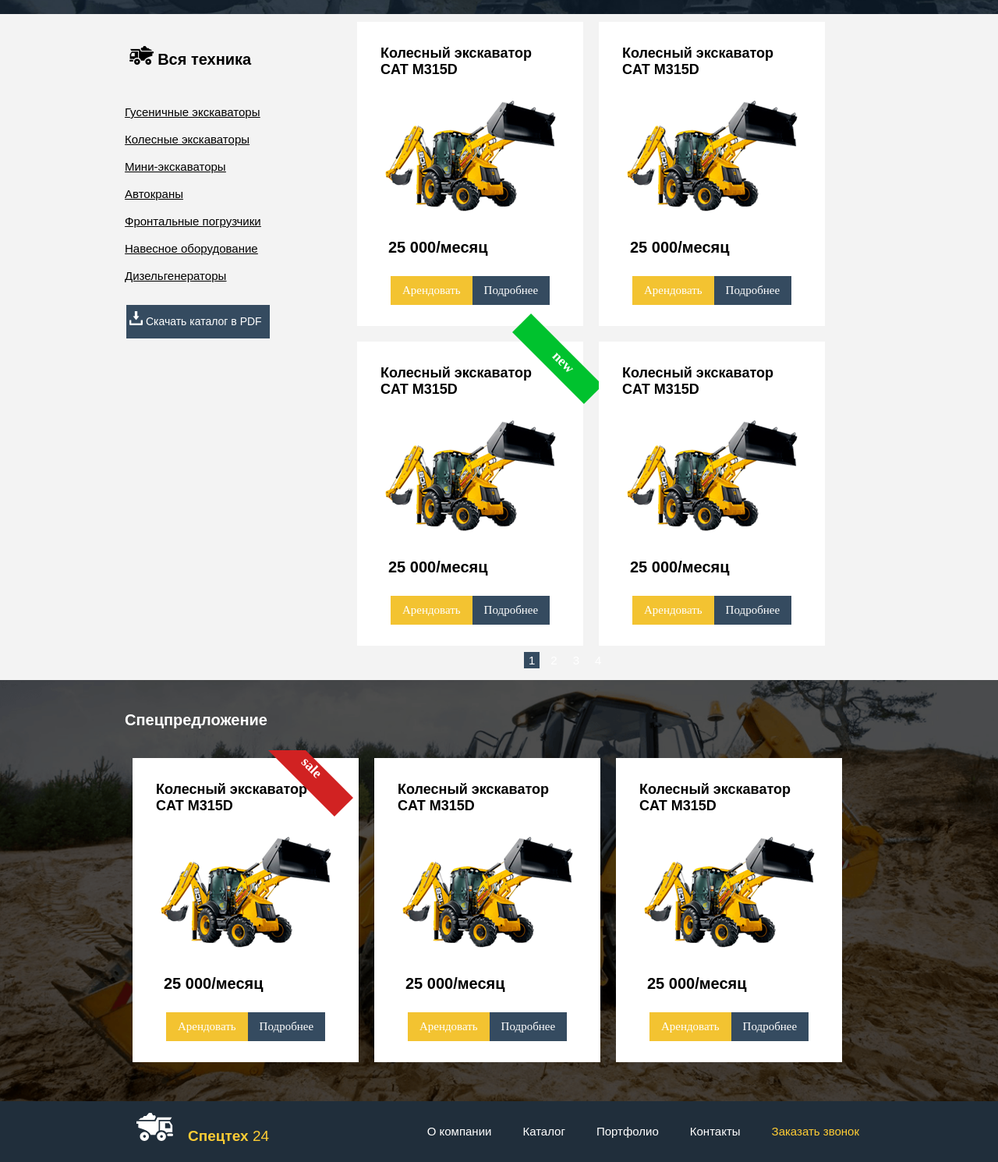
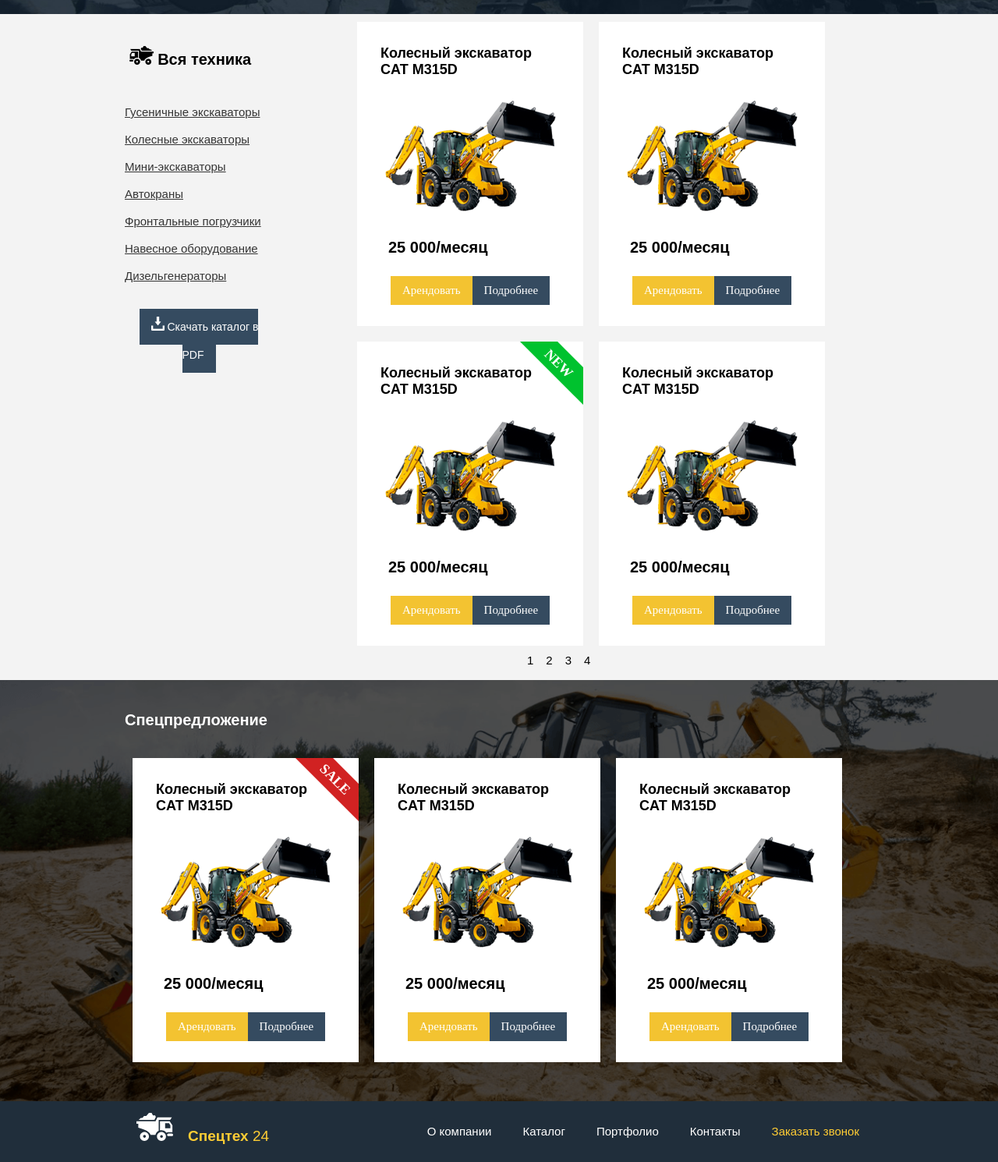
Before and after one commit to Lushii/SpezTech, a plain HTML site: page catalog.html in a window 1280 px wide. Shown: the part 259-1749 px from the top of the page at 78% size. Drawn offline with nearby package versions, Linux system fonts and the light colour scheme.

Commit message:
fixed the points

```diff
--- a/catalog.html
+++ b/catalog.html
@@ -74,22 +74,25 @@
      <div class="row">
 
       <div class="column-technics left">
-      <h2 class="technics-title left">&nbsp<img src="img/truck_toleft.png" alt="">&nbsp<span>Вся техника</span></h2>
-      <ul class="technics-list left">
-  	  <li class="technics-list_item left"><a href="#">Гусеничные экскаваторы</a></li>
+      <h2 class="catalog-technics_title left">&nbsp<img src="img/truck_toleft.png" alt="">&nbsp<span>Вся техника</span></h2>
+      <ul class="catalog-technics_list left">
+  	  <li class="catalog-technics_item left"><a href="#" class="catalog-technics_a">Гусеничные экскаваторы</a></li>
 
-  	  <li class="technics-list_item left"><a href="#"><span>Колесные экскаваторы</a></li>
+  	  <li class="catalog-technics_item left"><a href="#" class="catalog-technics_a"><span>Колесные экскаваторы</a></li>
 
-  	  <li class="technics-list_item left"><a href="#">Мини-экскаваторы</a></li>
-  	  <li class="technics-list_item left"><a href="#">Автокраны</a></li>
-  	  <li class="technics-list_item left"><a href="#">Фронтальные погрузчики</a></li>
-  	  <li class="technics-list_item left"><a href="#">Навесное оборудование</a></li>
-  	  <li class="technics-list_item left"><a href="#">Дизельгенераторы</a></li>
+  	  <li class="catalog-technics_item left"><a href="#" class="catalog-technics_a">Мини-экскаваторы</a></li>
+  	  <li class="catalog-technics_item left"><a href="#" class="catalog-technics_a">Автокраны</a></li>
+  	  <li class="catalog-technics_item left"><a href="#" class="catalog-technics_a">Фронтальные погрузчики</a></li>
+  	  <li class="catalog-technics_item left"><a href="#" class="catalog-technics_a">Навесное оборудование</a></li>
+  	  <li class="catalog-technics_item left"><a href="#" class="catalog-technics_a">Дизельгенераторы</a></li>
 
-      <li class="technics-list_item-download left"><a href="" class="download-catalog">
+
+
+      <div class="technics-list_item-download left"><a href="" class="download-catalog">
       	<img src="img/strelka_downlload.png" alt="">
       	<span>Скачать каталог в PDF</span>
-      </a></li>
+      </a></div>
+
       </ul>
     </div>
 
@@ -127,7 +130,7 @@
    <div class="container">
     <div class="numbering-box">
         <ul class="numbering-list">
-	    <li class="numbering"><a href="#" class="button-numbering">1</a></li>
+	    <li class="numbering active"><a href="#" class="button-numbering">1</a></li>
 	    <li class="numbering"><a href="#" class="button-numbering">2</a></li>
 	    <li class="numbering"><a href="#" class="button-numbering">3</a></li>
 	    <li class="numbering"><a href="#" class="button-numbering">4</a></li>
--- a/css/style.css
+++ b/css/style.css
@@ -101,10 +101,7 @@ border: solid 2px #796e38;
   color: #000;
 }
 
-.page-nav_item_a_current:nth-child(1){
-border: solid 2px transparent;
-border-radius: 2px;
-}
+
 
 .page-nav_item_call{
 padding: 10px 10px;
@@ -189,10 +186,7 @@ border: solid 2px #636d76;
  border: solid 2px #a6abb1;
   border-radius: 2px;
 }
-.page-nav_item_foo_current:nth-child(1){
-border: solid 2px transparent;
-border-radius: 2px;
-}
+
 .page-nav_call:last-child{
   color: #ffcd34;
 
@@ -233,6 +227,7 @@ linear-gradient(135deg, #ffcd34 30%, #000 35%, #000 65%, #ffcd34 65%);
 background-size: 35px 14px;
 background-repeat: repeat-x;
 }
+
 /*ТЕКСТ В ПРОМО */
 /*вместе мы справимся
 */
@@ -368,6 +363,7 @@ background-color: #202e3b;
 	height: 180px;
 margin-top: 14px;
 }
+
 /*<!-- ADVANTAGES -->*/
 
 .advantages{
@@ -434,6 +430,7 @@ margin-left: 0;
 
 /*<!-- Вся техника и Спецпредложение -->
 <!-- <ALL TECH MENU> -->*/
+
 .column-technics{
 	/*width: 239px;*/
 width: 25%;
@@ -449,6 +446,9 @@ display: block;
 position: relative;
 background-color: #f3f3f3;
 }
+
+/*all technics list MAIN
+*/
 
 .technics-title {
 padding-top: 41px;
@@ -467,20 +467,118 @@ padding-left: 0;
 padding-bottom: 50px;
 padding-right:50px;
 list-style-type:none;
-color: #000;
+color: #353535;
 font-size: 15px;
 font-family: arial;
 line-height: 35px;
 
 }
-/*.technics-list_item {
-color: #000;
-}*/
-.technics-list_item{
-text-decoration: underline;
-}
-.technics-list_item:hover{
+
+.technics-list_item a{
+	color: #353535;
+	text-decoration: underline;
+}
+
+.technics-list_item:hover a{
+	color: #353535;
 	text-decoration: none;
+	font-size: 14px;
+	font-weight: bold;
+}
+
+
+/*all-technics list CATALOG
+*/
+
+.catalog-technics_title {
+padding-top: 41px;
+padding-bottom: 38px;
+padding-left: 0px;
+padding-right: 0px;
+font-size: 20px;
+font-weight: bold;
+font-family: arial;
+
+}
+.catalog-technics_list{
+
+text-decoration: none;
+padding-top: 0;
+padding-left: 0;
+padding-bottom: 50px;
+padding-right:50px;
+list-style-type:none;
+color: #353535;
+font-size: 15px;
+font-family: arial;
+line-height: 35px;
+
+}
+
+.catalog-technics_item a{
+	color: #353535;
+	text-decoration: underline;
+	font-size: 15px;
+
+}
+
+.catalog-technics_item:hover a{
+	color: #353535;
+	text-decoration: none;
+	font-size: 14px;
+	font-weight: bold;
+	list-style-type: none;
+}
+
+.catalog-technics_item:before a{
+position: relative;
+content: "";
+height: 10px;
+width: 10px;
+background-position: cover;
+background: #f3f3f3;
+top: 0px;
+left: -11px;
+}
+
+.catalog-technics_item:hover:before a{
+	position: absolute;
+content: ">";
+height: 10px;
+width: 10px;
+background-position: cover;
+background: #f3f3f3;
+top: 20px;
+bottom: 20px;
+}
+
+
+
+/*button*/
+.technics-list_item-download{
+	margin-top: 30px;
+}
+
+.download-catalog{
+	color: #fff;
+	font-size: 14px;
+	text-decoration: none;
+	background-color: #354b60;
+	border-radius: 0;
+	display: inline;
+	padding: 15px;
+
+}
+
+.wrap-download{
+	padding: 35px;
+}
+
+.download-catalog:hover{
+background-color: #46617a;
+}
+.download-catalog:active{
+background-color: #567999;
 }
 
 
@@ -811,87 +909,85 @@ overflow: hidden;
 
 }
 
-/*all-technics list
-*/
-.technics-list_item a{
-	color: #000;
-	text-decoration: underline;
-
-}
-.download-catalog{
-	color: #fff;
-	font-size: 14px;
-	text-decoration: none;
-	background-color: #354b60;
-	border-radius: 0;
-	display: inline-block;
-	padding: 4px;
-	padding-right: 10px;
-	margin-left: 2px;
-	margin-right: 2px;
-	margin-top: 20px;
-}
-.download-catalog:hover{
-background-color: #46617a;
-}
-.download-catalog:active{
-background-color: #567999;
-}
-.technics-list_item-hover a{
-padding-top: 0;
-padding-left: 0;
-padding-bottom: 50px;
-padding-right:40px;
-list-style-type: none;
-font-size: 15px;
-font-family: arial;
-line-height: 35px;
-	text-decoration: none;
-	color: #000;
-	/*font-weight: bold;*/
-}
+
 
 
 
 /*all-technics_cards*/
 .all-technics_cards{
 	position: relative;
--webkit-background-size:cover;
 background-size:cover;
 background-repeat: no-repeat;
 background-color: #f3f3f3;
 }
 
+.product-card{
+position: relative;
+overflow: hidden;
+}
+
 .product-card_new:before{
+	display: inline-block;
+    content: '';
+	position: absolute;
     width: 130px;
     height: 34px;
     background: #00c22e;
     right: -32px;
-    top: 5px;
+    top: 7px;
+    transform: rotate(45deg);
+    overflow: hidden;
+}
+
+.product-card_new:after{
+    content: 'new';
+    color: #fff;
+    display: inline-block;
+    position: absolute;
+    text-transform: uppercase;
+    font-weight: 700;
+    font-size: 18px;
+    transform: rotate(45deg);
+    top: 18px;
+    right: 10px;
+}
+
+/*.product-card_new:after,
+.product-card_sale:before{
+
     -webkit-transform: rotate(45deg);
     -ms-transform: rotate(45deg);
+    display: inline-block;
+    position: absolute;
+}
+*/
+.product-card_sale:before{
+display: inline-block;
+    content: '';
+	position: absolute;
+    width: 130px;
+    height: 34px;
+    background: #d12222;
+    right: -32px;
+    top: 7px;
     transform: rotate(45deg);
-}
-.product-card_new:before{
+    overflow: hidden;
+}
+.product-card_sale:after{
+    content: 'sale';
     display: inline-block;
-    content: '';
     position: absolute;
-}
-.product-card_new:after{
-    content: 'new';
+    text-transform: uppercase;
+    width: 130px;
+    height: 34px;
+    right: -30px;
+    top: 15px;
     color: #fff;
     font-weight: 700;
     font-size: 18px;
     transform: rotate(45deg);
-    top: 16px;
-    right: 10px;
-}
-.product-card_new:after, .product-card_sale:before{
-    -webkit-transform: rotate(45deg);
-    -ms-transform: rotate(45deg);
-    display: inline-block;
-    position: absolute;
-}
+}
+
 
 /*product-cards
 */
@@ -963,24 +1059,7 @@ background-color: #567999;
 
 /*special-offers
 */
-.product-card_sale:before{
-    content: 'sale';
-    width: 130px;
-    height: 34px;
-    background: #d12222;
-    right: 0px;
-    top: 0px;
-    color: #fff;
-    font-weight: 700;
-    font-size: 18px;
-    transform: rotate(45deg);
-}
-.product-card_new:after, .product-card_sale:before{
-    -webkit-transform: rotate(45deg);
-    -ms-transform: rotate(45deg);
-    display: inline-block;
-    position: absolute;
-}
+
 
 /*.product-card_sale:after {
     display: inline-block;
@@ -1026,7 +1105,6 @@ margin-bottom: 30px;
 .numbering{
 	display: inline;
 	margin: 2px;
-    border: solid 2px transparent;
 }
 
 .button-numbering{
@@ -1036,20 +1114,16 @@ padding: 4px 4px;
 	font-size: 15px;
 	font-weight: normal;
 }
-.button-numbering:first-child{
-color: #fff;
-}
-.numbering:first-child{
-	background-color: #354b60;
-}
+
 
 .numbering:hover{
 color: #fff;
-border: solid 2px #9aa5af;
+background-color: #354b60;
+border-radius: 2px;
+
 }
 .numbering:active{
 color: #fff;
-border: solid 2px #354b60;
 }
 
 
@@ -1075,14 +1149,15 @@ linear-gradient(135deg, #ffcd34 30%, #000 35%, #000 65%, #ffcd34 65%);
 background-size: 35px 14px;
 background-repeat: repeat-x;}
 }
-.consultation-title {
+.consultation-title{
 color: #ffcd34;
 font-size: 25px;
 font-weight: normal;
 font-family: arial;
 padding-top: 38px;
-margin-right: 15px;
-}
+margin: 30px 15px;
+}
+
 .need-cons_a{
 color: #fff;
 font-size: 15px;
@@ -1145,6 +1220,7 @@ font-size: 15px;
 width: 300px;
 height: 39px;
 }
+
 .input_number{
 width: 300px;
 height: 39px;
@@ -1160,13 +1236,21 @@ height: 39px;
 	display: inline-block;
 	float: left;
 text-decoration: none;
-	padding: 16px 56px 16px 56px;
+	padding: 16px 56px 16px 62px;
 	font-size: 15px;
 	font-family: arial;
 	font-weight: bold;
 	margin-top: 10px;
-margin-left: 5;
-}
+
+
+border: none;
+}
+
+input, textarea, .input-button {
+	outline: none;
+}
+
+
 /*feedback
 */
 .crew{
@@ -1324,13 +1408,16 @@ margin-top:10px;
 
 /*cards portfolio-cart
 */
+
+.portfolio_item{
+	display: inline-block;
+	padding: 40px;
+}
 .portfolio-cart{
 	background-color: #fff;
 	text-align: left;
 	width: 322px;
 	height: 245px;
-	margin-top: 10px;
-	margin-right: 777px;
 	padding: 26px 26px 0px 26px;
 
 }
@@ -1366,6 +1453,7 @@ color: #202e3b;
 
 /*back call form
 */
+.
 .consult-title{
 display: block;
 color: #fff;
```
Also changed, not shown: contacts.html (+4 -3 lines).
